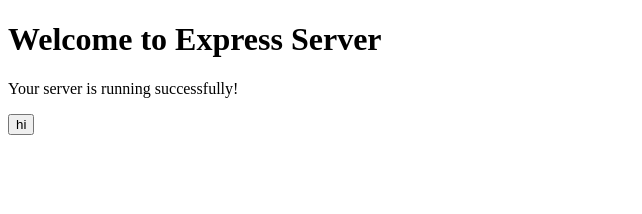
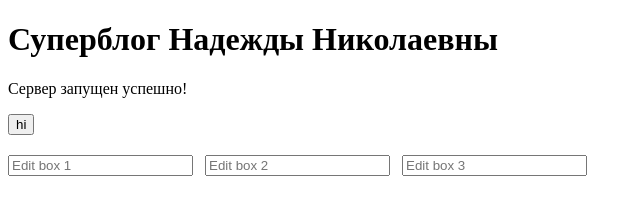
Before and after one commit to shuranovDD/learn-ai, a website: page public/index.html in a window 1280 px wide. Shown: the whole page, without its empty margins (0-642 px from the left). Drawn offline with Linux system fonts and the light colour scheme.

Commit message:
Severl changes made to the project

```diff
--- a/public/index.html
+++ b/public/index.html
@@ -8,53 +8,52 @@
 </head>
 
 <body>
-    <h1>Welcome to Express Server</h1>
-    <p>Your server is running successfully!</p> <button id="hiButton">hi</button>
-    <div id="message" style="margin-top: 20px; font-size: 18px; color: red; font-weight: bold;"></div>    <script>
+    <h1 id="mainTitle"></h1>
+    <p id="statusText"></p> <button id="hiButton">hi</button>
+    <div style="margin: 20px 0;">
+        <input type="text" id="editBox1" placeholder="Edit box 1" style="margin-right: 8px;">
+        <input type="text" id="editBox2" placeholder="Edit box 2" style="margin-right: 8px;">
+        <input type="text" id="editBox3" placeholder="Edit box 3">
+    </div>
+    <div id="message" style="margin-top: 20px; font-size: 18px; color: red; font-weight: bold;"></div>
+    <script>
         let currentMessageIndex = 0;
         let messagesArray = [];
+        let colorsArray = [];
+        let mainTitle = '';
+        let statusText = '';
 
         // Функция для генерации случайного цвета
         function getRandomColor() {
-            const colors = [
-                '#FF0000', // красный
-                '#00FF00', // зеленый
-                '#0000FF', // синий
-                '#FF8C00', // оранжевый
-                '#8A2BE2', // фиолетовый
-                '#FF1493', // розовый
-                '#00CED1', // бирюзовый
-                '#32CD32', // лаймовый
-                '#DC143C', // малиновый
-                '#4B0082', // индиго
-                '#FF6347', // томатный
-                '#9932CC'  // темно-фиолетовый
-            ];
-            return colors[Math.floor(Math.random() * colors.length)];
+            if (colorsArray.length === 0) return '#000';
+            return colorsArray[Math.floor(Math.random() * colorsArray.length)];
         }
+
+        async function loadResources() {
+            const response = await fetch('./resources.json');
+            const resources = await response.json();
+            messagesArray = Object.values(resources.greetings);
+            colorsArray = resources.colors;
+            mainTitle = resources.mainTitle || '';
+            statusText = resources.statusText || '';
+            document.getElementById('mainTitle').textContent = mainTitle;
+            document.getElementById('statusText').textContent = statusText;
+        }
+
+        loadResources();
 
         document.getElementById('hiButton').addEventListener('click', async function () {
             try {
-                // Загружаем сообщения только при первом клике
-                if (messagesArray.length === 0) {
-                    const response = await fetch('./messages.json');
-                    const messages = await response.json();
-                    messagesArray = Object.values(messages.greetings);
+                if (messagesArray.length === 0 || colorsArray.length === 0) {
+                    await loadResources();
                 }
-
                 const messageElement = document.getElementById('message');
-
-                // Отображаем текущее сообщение
                 messageElement.textContent = messagesArray[currentMessageIndex];
-
-                // Устанавливаем случайный цвет
                 messageElement.style.color = getRandomColor();
-
-                // Переходим к следующему сообщению (с возвратом в начало)
                 currentMessageIndex = (currentMessageIndex + 1) % messagesArray.length;
             } catch (error) {
-                console.error('Ошибка загрузки сообщения:', error);
-                document.getElementById('message').textContent = 'Ошибка загрузки сообщения';
+                console.error('Ошибка загрузки ресурса:', error);
+                document.getElementById('message').textContent = 'Ошибка загрузки ресурса';
             }
         });
     </script>
--- /dev/null
+++ b/public/resources.json
@@ -0,0 +1,26 @@
+{
+    "mainTitle": "Суперблог Надежды Николаевны",
+    "statusText": "Сервер запущен успешно!",
+    "greetings": {
+        "blogger": "Надежда суперблогер!",
+        "visitor": "Привет, дорогой посетитель!",
+        "subscriber": "Спасибо, что подписались на наш блог!",
+        "welcome": "Добро пожаловать в наш блог!",
+        "thanks": "Спасибо за ваш комментарий!",
+        "goodbye": "До свидания! Возвращайтесь снова!"
+    },
+    "colors": [
+        "#FF0000",
+        "#00FF00",
+        "#0000FF",
+        "#FF8C00",
+        "#8A2BE2",
+        "#FF1493",
+        "#00CED1",
+        "#32CD32",
+        "#DC143C",
+        "#4B0082",
+        "#FF6347",
+        "#9932CC"
+    ]
+}
--- a/server.ts
+++ b/server.ts
@@ -1,5 +1,6 @@
 import express from 'express';
 import path from 'path';
+const Calculator = require('./calculator');
 
 const app = express();
 const port = process.env.PORT ? parseInt(process.env.PORT, 10) : 3000;
@@ -11,6 +12,10 @@
     res.sendFile(path.join(__dirname, 'public', 'index.html'));
 });
 
+// Пример использования Calculator
+const calc = new Calculator();
+console.log('2 + 3 =', calc.add(2, 3));
+
 app.listen(port, () => {
     console.log(`Server is running at http://localhost:${port}`);
 });
```
Also changed, not shown: public/messages.json (deleted, +0 -10 lines), 1 other file.
